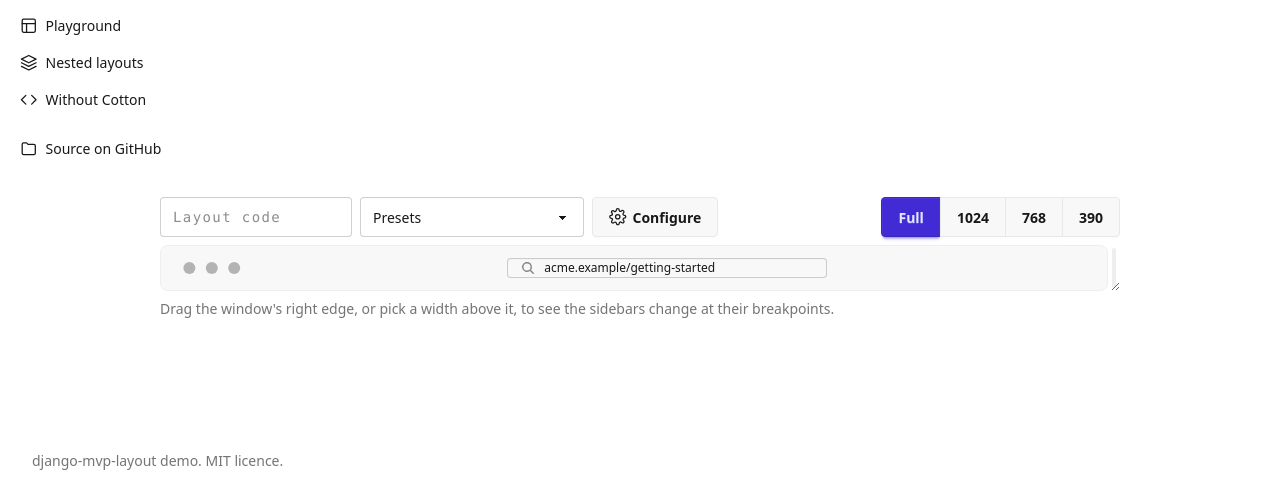
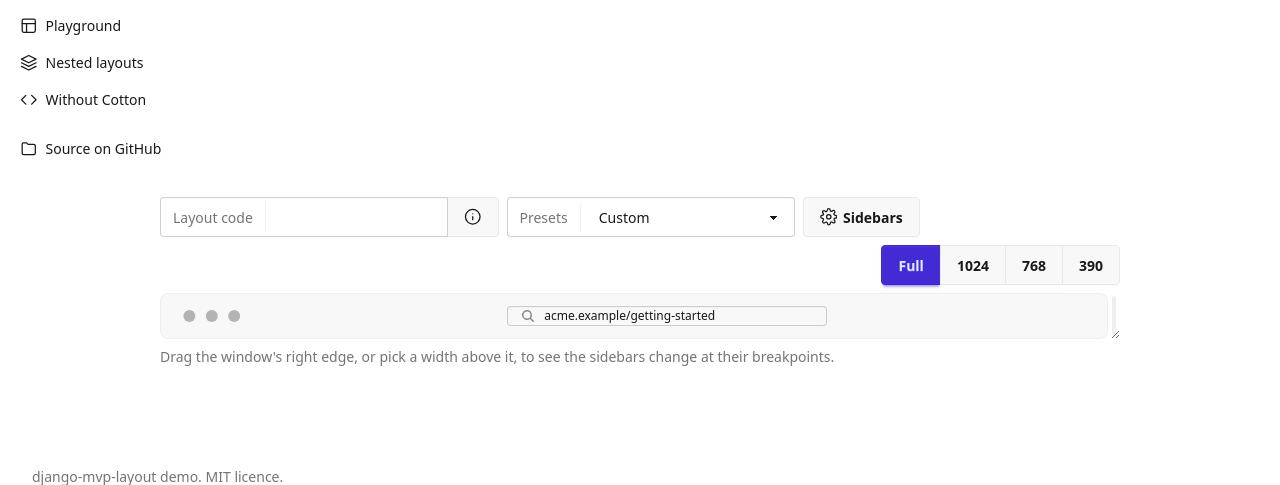
Before and after one commit to django-mvp/django-mvp-layout, a Django app: template demo/templates/demo/playground.html in a window 1280 px wide. Shown: the part 148-633 px from the top of the page. Run offline with Django 4.2, Linux system fonts and the light colour scheme; the template is opened without the code that fills it, so the values that code supplies are empty.

Commit message:
demo: labelled toolbar fields, layout code help in a dialog, shorter preset names

```diff
--- a/demo/static/demo/demo.css
+++ b/demo/static/demo/demo.css
@@ -2010,6 +2010,9 @@
   .static {
     position: static;
   }
+  .sticky {
+    position: sticky;
+  }
   .join {
     display: inline-flex;
     align-items: stretch;
@@ -2464,9 +2467,6 @@
   .h-14 {
     height: calc(var(--spacing) * 14);
   }
-  .min-h-5 {
-    min-height: calc(var(--spacing) * 5);
-  }
   .w-9 {
     width: calc(var(--spacing) * 9);
   }
@@ -2479,11 +2479,8 @@
   .w-44 {
     width: calc(var(--spacing) * 44);
   }
-  .w-48 {
-    width: calc(var(--spacing) * 48);
-  }
-  .w-56 {
-    width: calc(var(--spacing) * 56);
+  .w-72 {
+    width: calc(var(--spacing) * 72);
   }
   .w-fit {
     width: fit-content;
@@ -2993,6 +2990,11 @@
   .range-sm {
     @layer daisyui.l1.l2 {
       --range-thumb-size: calc(var(--size-selector, 0.25rem) * 5);
+    }
+  }
+  .empty\:hidden {
+    &:empty {
+      display: none;
     }
   }
   .hover\:border-primary {
--- a/demo/templates/demo/playground.html
+++ b/demo/templates/demo/playground.html
@@ -11,23 +11,30 @@
     <div class="flex flex-col gap-3">
       <form class="flex flex-col gap-2" id="lp-form" action="{% url 'playground' %}" method="get">
         <div class="flex flex-wrap items-center gap-2">
-          <label for="lp-code" class="sr-only">Layout code</label>
+          <div class="join">
+            <label class="input join-item w-72">
+              <span class="label">Layout code</span>
               <input id="lp-code"
                      name="view"
                      value="{{ code }}"
-                 class="input w-48 font-mono tracking-widest"
+                     class="font-mono tracking-widest"
                      spellcheck="false"
                      autocomplete="off"
                      autocapitalize="off"
                      maxlength="15"
-                 placeholder="Layout code"
                      aria-describedby="lp-msg"
                      {% if error %}aria-invalid="true"{% endif %} />
-          <select id="lp-presets" class="select w-56" aria-label="Presets">
-            <option value="">Presets</option>
-            {% for example, label in examples %}<option value="{{ example }}" {% if example == code %}selected{% endif %}>{{ label }} · {{ example }}</option>{% endfor %}
+            </label>
+            <button type="button" class="btn join-item" aria-label="How the layout code works" onclick="document.getElementById('lp-help').showModal()">{% icon "info" "" %}</button>
+          </div>
+          <label class="select w-72">
+            <span class="label">Presets</span>
+            <select id="lp-presets">
+              {% for example, label in examples %}<option value="{{ example }}" {% if example == code %}selected{% endif %}>{{ label }}</option>{% endfor %}
+              <option value="" {% if not preset_match %}selected{% endif %}>Custom</option>
             </select>
-          <button type="button" class="btn" onclick="document.getElementById('lp-config').showModal()">{% icon "gear" "" %} Configure</button>
+          </label>
+          <button type="button" class="btn" onclick="document.getElementById('lp-config').showModal()">{% icon "gear" "" %} Sidebars</button>
           <div class="join ms-auto" role="group" aria-label="Preview width">
             <button type="button" class="btn join-item" data-lp-width="" aria-pressed="true">Full</button>
             <button type="button" class="btn join-item" data-lp-width="1024" aria-pressed="false">1024</button>
@@ -39,7 +46,7 @@
         <dialog id="lp-config" class="modal" aria-labelledby="lp-config-heading">
           <div class="modal-box flex max-w-4xl flex-col gap-4">
             <div class="flex items-center justify-between gap-2">
-              <h2 id="lp-config-heading" class="text-lg font-semibold">Configure the sidebars</h2>
+              <h2 id="lp-config-heading" class="text-lg font-semibold">Sidebars</h2>
               <button type="button" class="btn btn-ghost btn-sm btn-square" aria-label="Close" onclick="this.closest('dialog').close()">{% icon "close" "" %}</button>
             </div>
             <div class="grid gap-4 lg:grid-cols-2">
@@ -91,6 +98,16 @@
           </div>
           <div class="modal-backdrop" onclick="this.closest('dialog').close()"></div>
         </dialog>
+        <dialog id="lp-help" class="modal" aria-labelledby="lp-help-heading">
+          <div class="modal-box flex max-w-3xl flex-col gap-4">
+            <div class="flex items-center justify-between gap-2">
+              <h2 id="lp-help-heading" class="text-lg font-semibold">The layout code</h2>
+              <button type="button" class="btn btn-ghost btn-sm btn-square" aria-label="Close" onclick="this.closest('dialog').close()">{% icon "close" "" %}</button>
+            </div>
+            <c-demo.reference />
+          </div>
+          <div class="modal-backdrop" onclick="this.closest('dialog').close()"></div>
+        </dialog>
       </form>
       <section class="flex flex-col gap-2" aria-label="Preview">
         <div id="lp-frame" class="lp-frame relative">
@@ -109,7 +126,6 @@
       </section>
     </div>
     {% if view %}<c-demo.preview-details :view="view" :explanation="explanation" :left_description="left_description" :right_description="right_description" :plain_snippet="plain_snippet" :markup_snippet="markup_snippet" />{% else %}<div id="lp-details"></div><div id="lp-explain"></div>{% endif %}
-    <c-demo.reference />
   </div>
   <script>
     (function () {
@@ -168,7 +184,7 @@
           .then(function (html) {
             var doc = new DOMParser().parseFromString(html, "text/html");
             document.getElementById("lp-msg").replaceWith(doc.getElementById("lp-msg"));
-            var ok = !document.querySelector("#lp-msg.text-error");
+            var ok = !document.getElementById("lp-msg").textContent.trim();
             input.setAttribute("aria-invalid", String(!ok));
             if (ok) {
               var preview = doc.getElementById("lp-preview");
--- a/demo/templatetags/demo_icons.py
+++ b/demo/templatetags/demo_icons.py
@@ -68,6 +68,7 @@ PATHS = {
         '2H5a2 2 0 0 1-2-2z"/>'
     ),
     "close": '<path d="M18 6 6 18M6 6l12 12"/>',
+    "info": '<circle cx="12" cy="12" r="10"/><path d="M12 16v-4M12 8h.01"/>',
     "funnel": '<path d="M22 3H2l8 9.5V19l4 2v-8.5z"/>',
     "copy": ('<rect x="8" y="8" width="13" height="13" rx="2"/><path d="M4 16V4h12"/>'),
     "layout": (
```
Also changed, not shown: demo/templates/cotton/demo/message.html (+3 -5 lines), demo/templates/cotton/demo/reference.html (+4 -7 lines), demo/views.py (+17 -17 lines). Lines whose indentation alone changed are shown as unchanged.
